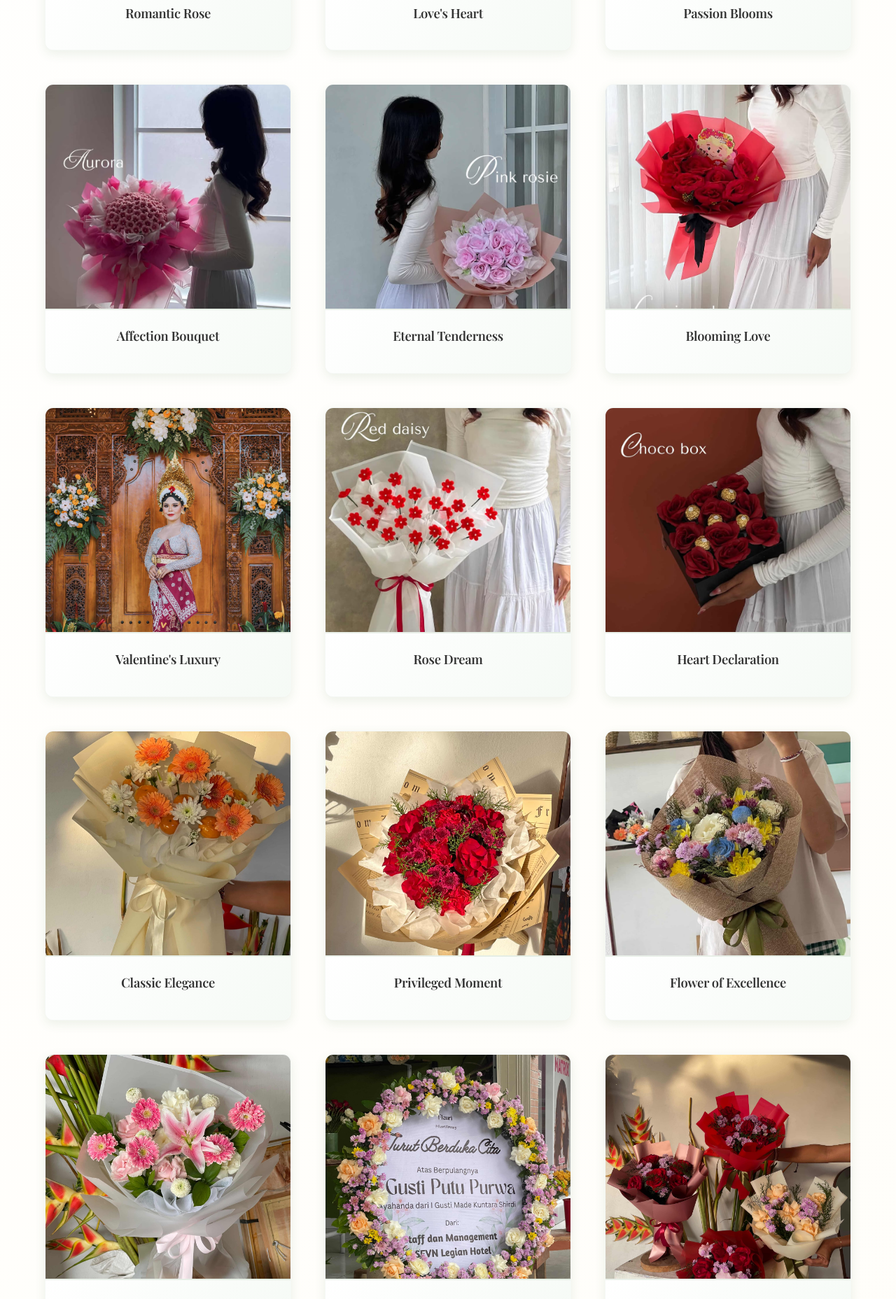
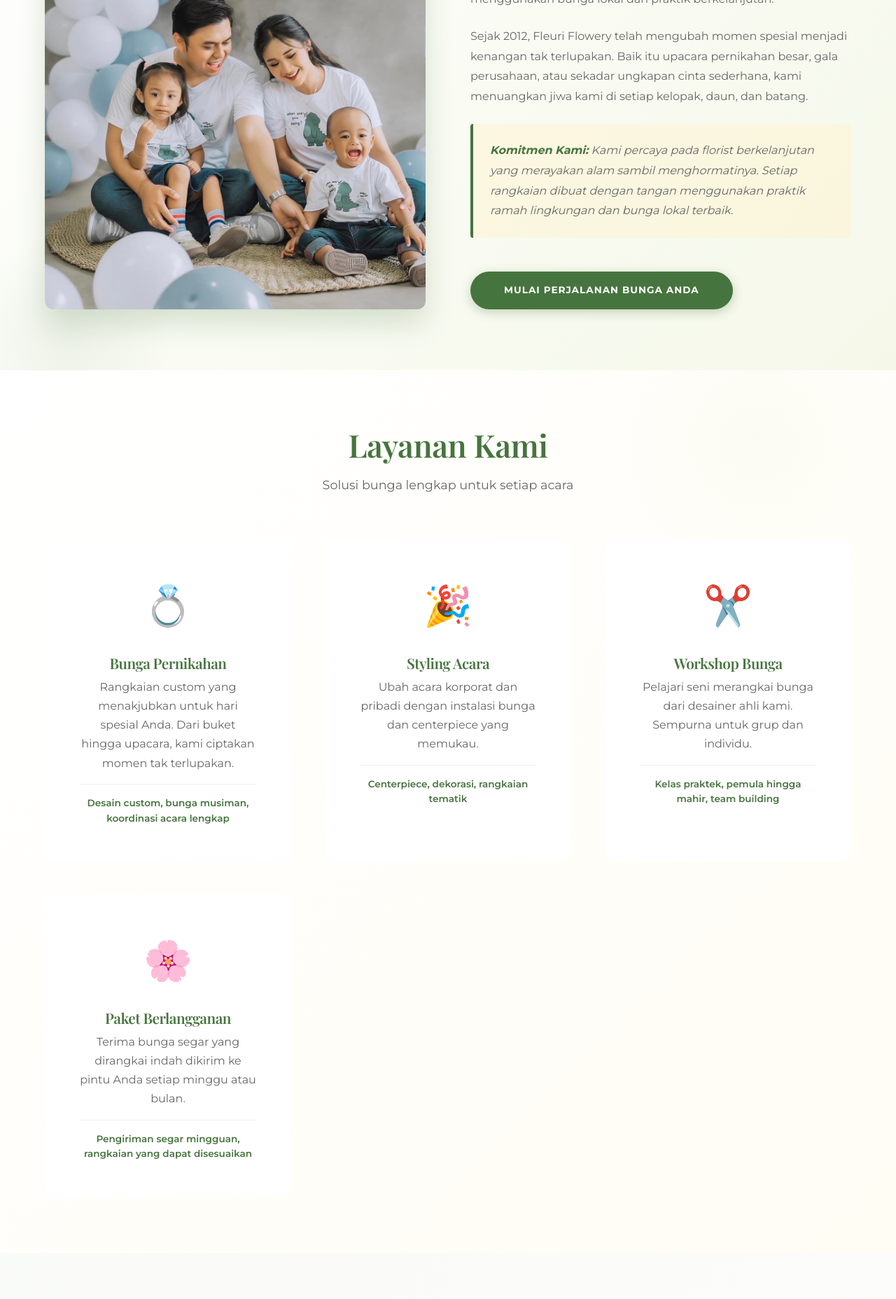
Before and after one commit to QuentinRls/fleury-flowery, a React (Vite) app: page / in a window 1280 px wide. Shown: the part 5380-7236 px from the top of the page at 70% size. Built offline with nearby package versions, Linux system fonts and the light colour scheme; a web font is replaced by a local one.

Commit message:
change dwi

```diff
--- a/src/components/BestSellers.tsx
+++ b/src/components/BestSellers.tsx
@@ -32,14 +32,10 @@ const BestSellers = () => {
             <p>The most loved arrangements by our customers</p>
         </motion.div>
         <div className="gallery__grid">
-          {bestsellerProducts.map((product, index) => (
-            <motion.div
+          {bestsellerProducts.map((product) => (
+            <div
               key={product.id}
               className="gallery__item"
-              initial={{ opacity: 0, y: 20 }}
-              whileInView={{ opacity: 1, y: 0 }}
-              viewport={{ once: true }}
-              transition={{ delay: index * 0.1 }}
             >
               <a
                 href={`https://wa.me/6285738527587?text=Halo, saya tertarik dengan ${product.name} (${product.price}). Bisakah Anda memberikan informasi lebih lanjut?`}
@@ -57,7 +53,7 @@ const BestSellers = () => {
                   </p>
                 </div>
               </a>
-            </motion.div>
+            </div>
           ))}
         </div>
       </div>
--- a/src/components/Founders.tsx
+++ b/src/components/Founders.tsx
@@ -1,14 +1,14 @@
 import { motion } from 'framer-motion';
-import sistaImg from '../assets/sista.png';
+import sistaImg from '../assets/sista.jpeg';
 import dindaImg from '../assets/dinda.jpeg';
 
 const Founders = () => {
   const founders = [
     {
-      name: 'Sista',
+      name: 'Dwi',
       img: sistaImg,
       role: 'Direktur Kreatif & Kepala Florist',
-      bio: 'Dengan lebih dari 15 tahun pengalaman dalam desain bunga, Sista menghadirkan visi inovatif dan keunggulan artistik untuk setiap kreasi. Gairahnya untuk florist berkelanjutan membentuk jantung Fleuri Flowery.'
+      bio: 'Menghadirkan visi inovatif dan keunggulan artistik untuk setiap kreasi. Gairahnya untuk florist berkelanjutan membentuk jantung Fleuri Flowery.'
     },
     {
       name: 'Dinda',
--- a/src/components/Gallery.tsx
+++ b/src/components/Gallery.tsx
@@ -10,22 +10,6 @@ import specialFlower from '../assets/special-flower.jpeg';
 import fancyPack2 from '../assets/fancy-pack2.jpeg';
 import blueFlower from '../assets/blue-flower.jpeg';
 import fancyPack3 from '../assets/fancy-pack3.jpeg';
-import additional1 from '../assets/new/valentine/0F0CBE18-0645-4DE8-955A-92D8CEE42184.jpg';
-import additional2 from '../assets/new/valentine/3E4C53AD-9A08-48FF-8732-E0D090B462B0.jpg';
-import additional3 from '../assets/new/valentine/A603B60E-F284-4E86-9851-F75FA44B74CC.jpg';
-import additional4 from '../assets/new/valentine/B8D0048A-3258-4E78-97A7-4B7170ED9D8A.jpg';
-import additional5 from '../assets/new/valentine/DBE083D7-BF45-4197-882F-5C54475DD761.jpg';
-import additional6 from '../assets/new/valentine/F3390DF1-0931-4F51-A48D-5D0223E5B630.jpg';
-import additional7 from '../assets/new/valentine/FA4F6277-9740-487B-A999-0D015D7B272D.jpg';
-import additional8 from '../assets/new/valentine/FEA309E9-C2E4-4414-92F1-6EB2BA91766D.jpg';
-import additional9 from '../assets/new/valentine/FF195D25-6015-402A-BC0C-80B4FC24A1A2.jpg';
-import additional10 from '../assets/new/bestseller/2FD9B77A-2DC6-4431-ACAB-DE822019E915.jpg';
-import additional11 from '../assets/new/bestseller/4A43D3E1-8CC2-406C-AD7C-BC8A98C4CC2C.jpg';
-import additional12 from '../assets/new/bestseller/7004AF3D-E108-427B-B6EB-2D7862586138.jpg';
-import additional13 from '../assets/new/bestseller/7BA56CA2-6A87-4CCD-BE98-4C321E7ACD75.jpg';
-import additional14 from '../assets/new/bestseller/7FB51D54-3B52-4BC8-ABA0-4A9B29DCD357.jpg';
-import additional15 from '../assets/new/bestseller/9CC08E4E-E21F-43AF-875C-B9F53CFF1CFE.jpg';
-import additional16 from '../assets/new/bestseller/AE1507EE-A610-4E0D-A1AB-82CB7CBA50E7.jpg';
 
 const products = [
   { id: 1, name: "Pink Paradise", img: flower1 },
@@ -39,23 +23,7 @@ const products = [
   { id: 9, name: "Special Flower Selection", img: specialFlower },
   { id: 10, name: "Fancy Pack Three", img: fancyPack2 },
   { id: 11, name: "Blue Elegance", img: blueFlower },
-  { id: 12, name: "Luxury Collection", img: fancyPack3 },
-  { id: 13, name: "Romantic Rose", img: additional1 },
-  { id: 14, name: "Love's Heart", img: additional2 },
-  { id: 15, name: "Passion Blooms", img: additional3 },
-  { id: 16, name: "Affection Bouquet", img: additional4 },
-  { id: 17, name: "Eternal Tenderness", img: additional5 },
-  { id: 18, name: "Blooming Love", img: additional6 },
-  { id: 19, name: "Valentine's Luxury", img: additional7 },
-  { id: 20, name: "Rose Dream", img: additional8 },
-  { id: 21, name: "Heart Declaration", img: additional9 },
-  { id: 22, name: "Classic Elegance", img: additional10 },
-  { id: 23, name: "Privileged Moment", img: additional11 },
-  { id: 24, name: "Flower of Excellence", img: additional12 },
-  { id: 25, name: "Prestige Aroma", img: additional13 },
-  { id: 26, name: "Timeless Bouquet", img: additional14 },
-  { id: 27, name: "Beauty Signature", img: additional15 },
-  { id: 28, name: "Popular Selection", img: additional16 }
+  { id: 12, name: "Luxury Collection", img: fancyPack3 }
 ];
 
 const Gallery = () => {
--- a/src/components/Valentine.tsx
+++ b/src/components/Valentine.tsx
@@ -34,14 +34,10 @@ const Valentine = () => {
             <p>Ungkapkan cintamu dengan rangkaian bunga terindah kami</p>
         </motion.div>
         <div className="gallery__grid">
-          {valentineProducts.map((product, index) => (
-            <motion.div
+          {valentineProducts.map((product) => (
+            <div
               key={product.id}
               className="gallery__item"
-              initial={{ opacity: 0, y: 20 }}
-              whileInView={{ opacity: 1, y: 0 }}
-              viewport={{ once: true }}
-              transition={{ delay: index * 0.1 }}
             >
               <a
                 href={`https://wa.me/6285738527587?text=Halo, saya tertarik dengan ${product.name} (Mulai dari ${product.price}). Bisakah Anda memberikan informasi lebih lanjut?`}
@@ -59,7 +55,7 @@ const Valentine = () => {
                   </p>
                 </div>
               </a>
-            </motion.div>
+            </div>
           ))}
         </div>
       </div>
```
Also changed, not shown: src/assets/sista.jpeg (added), src/assets/sista.png (deleted), 6 other files (tests, documents, lock files or other folders).
